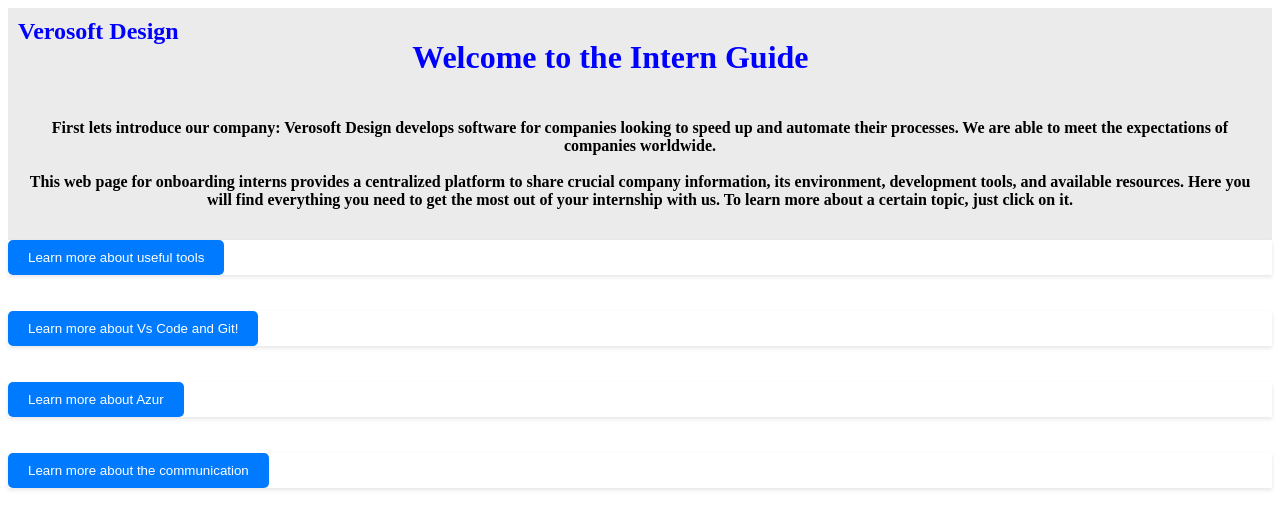
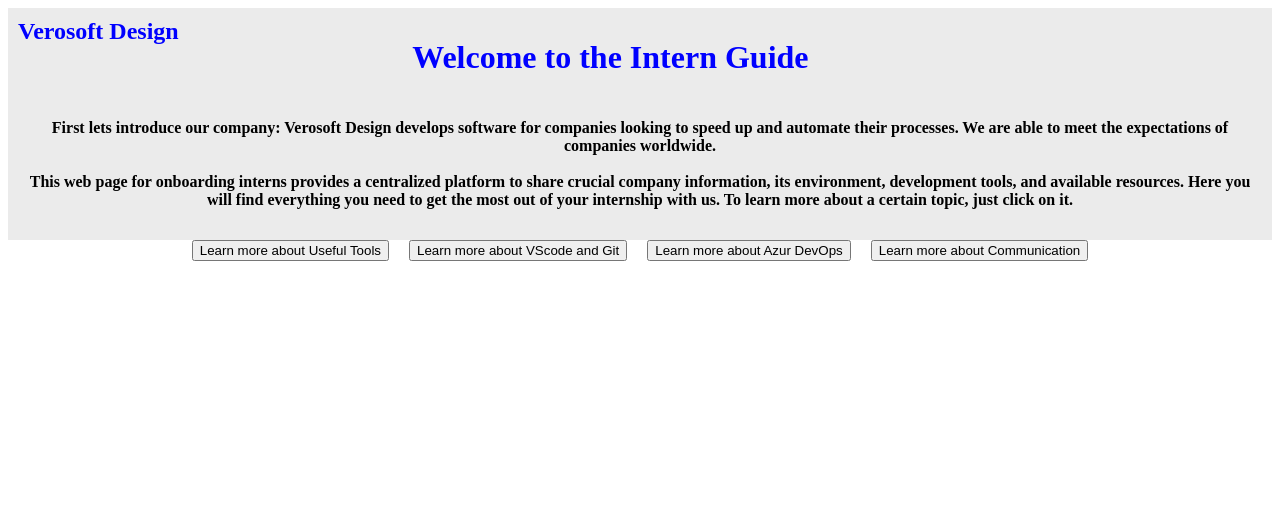
Before and after one commit to OthmanLa/Intern-project, an Angular app: page / in a window 1280 px wide. Shown: the top 528 px of the page. Built offline with nearby package versions, Linux system fonts and the light colour scheme.

Commit message:
Update buttons

```diff
--- a/src/app/app.component.css
+++ b/src/app/app.component.css
@@ -0,0 +1,10 @@
+.container {
+    display: flex;
+    flex-direction: column;
+    align-items: center;
+  }
+
+  .components {
+    display: flex;
+    gap: 20px; /* Adjust as needed */
+  }
--- a/src/app/app.component.html
+++ b/src/app/app.component.html
@@ -1,11 +1,15 @@
-<app-header></app-header>
-<app-tools></app-tools>
-<br>
-<br>
-<app-vsgit></app-vsgit>
-<br>
-<br>
-<app-azur></app-azur>
-<br>
-<br>
-<app-communication></app-communication>
+<div class="container">
+    <app-header></app-header>
+    <div class="components">
+        <button (click)="toggleComponent('tools')">Learn more about Useful Tools</button>
+        <button (click)="toggleComponent('vsgit')">Learn more about VScode and Git</button>
+        <button (click)="toggleComponent('azur')">Learn more about Azur DevOps</button>
+        <button (click)="toggleComponent('communication')">Learn more about Communication</button>
+      </div>
+      <div class="content">
+        <app-tools *ngIf="activeComponent === 'tools'"></app-tools>
+        <app-vsgit *ngIf="activeComponent === 'vsgit'"></app-vsgit>
+        <app-azur *ngIf="activeComponent === 'azur'"></app-azur>
+        <app-communication *ngIf="activeComponent === 'communication'"></app-communication>
+      </div>
+    </div>
--- a/src/app/app.component.ts
+++ b/src/app/app.component.ts
@@ -6,4 +6,13 @@ import { Component } from '@angular/core';
   styleUrls: ['./app.component.css']
 })
 export class AppComponent {
+  activeComponent: string = ''; // Initialize to an empty string
+
+  toggleComponent(component: string) {
+    if (this.activeComponent === component) {
+      this.activeComponent = ''; // Toggle off if clicked again
+    } else {
+      this.activeComponent = component;
+    }
+  }
 }
--- a/src/app/azur/azur.component.html
+++ b/src/app/azur/azur.component.html
@@ -1,6 +1,5 @@
 <div class="tool-list">
-    <button (click)="isToolListVisible = !isToolListVisible" class="button-style">Learn more about Azur</button>
-    <ul *ngIf="isToolListVisible" id="toolList">
+    <ul>
         <h4>It can make your programming internship more efficient by automating processes, enhancing collaboration, and promoting an agile approach to software development.</h4>
         <li>Automation: DevOps encourages the automation of deployment, testing, and configuration management tasks, which speeds up development and enhances code quality.</li>
         <li> Collaboration: DevOps promotes close collaboration among developers, operations, and other stakeholders, improving communication and issue resolution.</li>
--- a/src/app/azur/azur.component.ts
+++ b/src/app/azur/azur.component.ts
@@ -6,6 +6,4 @@ import { Component } from '@angular/core';
   styleUrls: ['./azur.component.css']
 })
 export class AzurComponent {
-  isToolListVisible: boolean = false;
-
 }
--- a/src/app/communication/communication.component.html
+++ b/src/app/communication/communication.component.html
@@ -1,6 +1,5 @@
 <div class="tool-list">
-    <button (click)="isToolListVisible = !isToolListVisible" class="button-style">Learn more about the communication</button>
-    <ul *ngIf="isToolListVisible" id="toolList">
+    <ul>
         <h4>Clear communication is vital during a software internship. Tools like Teams, Dev Azure, and Outlook make collaboration, issue resolution, and knowledge sharing more efficient.</h4>
 
         <li><strong>Effective Collaboration</strong>: Clear communication fosters teamwork, enabling efficient task completion and shared problem-solving, write down information when you are being helped so you can reduce the chance of having to ask the same question again.</li>
--- a/src/app/communication/communication.component.ts
+++ b/src/app/communication/communication.component.ts
@@ -6,5 +6,4 @@ import { Component } from '@angular/core';
   styleUrls: ['./communication.component.css']
 })
 export class CommunicationComponent {
-  isToolListVisible: boolean = false;
 }
--- a/src/app/tools/tools.component.html
+++ b/src/app/tools/tools.component.html
@@ -1,6 +1,5 @@
 <div class="tool-list">
-    <button (click)="isToolListVisible = !isToolListVisible" class="button-style"> Learn more about useful tools</button>
-    <ul *ngIf="isToolListVisible" id="toolList">
+    <ul>
         <li>Maximilian Schwarzmüller's Udemy courses on TypeScript and Angular can prove highly beneficial during an internship in software engineering. These courses establish a strong foundation for mastering TypeScript, a critical language for Angular development. By combining these skills, you can swiftly grasp Angular's structure and syntax, expediting your learning curve and your ability to contribute effectively to real projects. The courses offer practical insights and real-world examples, easing problem-solving and the implementation of advanced features in a professional setting.</li>
         <li>Sites like W3Schools and Stack Overflow are crucial during software engineering internships, offering practical coding solutions, real-world examples, and community discussions to swiftly overcome technical challenges and enhance problem-solving skills. ChatGPT and Copilot are also very helpful and can save you a lot of time. </li>
         <li>YouTube channels like Fireship and Web Dev Simplified are highly beneficial during software engineering internships, offering concise tutorials and practical insights that accelerate learning and improve coding skills in web development.</li>
--- a/src/app/tools/tools.component.ts
+++ b/src/app/tools/tools.component.ts
@@ -6,7 +6,4 @@ import { Component } from '@angular/core';
   styleUrls: ['./tools.component.css']
 })
 export class ToolsComponent {
-
-
-  isToolListVisible: boolean = false;
 }
--- a/src/app/vsgit/vsgit.component.html
+++ b/src/app/vsgit/vsgit.component.html
@@ -1,6 +1,5 @@
 <div class="tool-list">
-    <button (click)="isToolListVisible = !isToolListVisible" class="button-style">Learn more about Vs Code and Git!</button>
-    <ul *ngIf="isToolListVisible" id="toolList">
+    <ul>
 <li>
     <strong>Visual Studio Code (VS Code)</strong>: A lightweight and customizable code editor that simplifies coding with its extensions and Git integration, along with debugging tools and a built-in terminal.
 </li>
--- a/src/app/vsgit/vsgit.component.ts
+++ b/src/app/vsgit/vsgit.component.ts
@@ -6,5 +6,4 @@ import { Component } from '@angular/core';
   styleUrls: ['./vsgit.component.css']
 })
 export class VsgitComponent {
-  isToolListVisible: boolean = false;
 }
```
